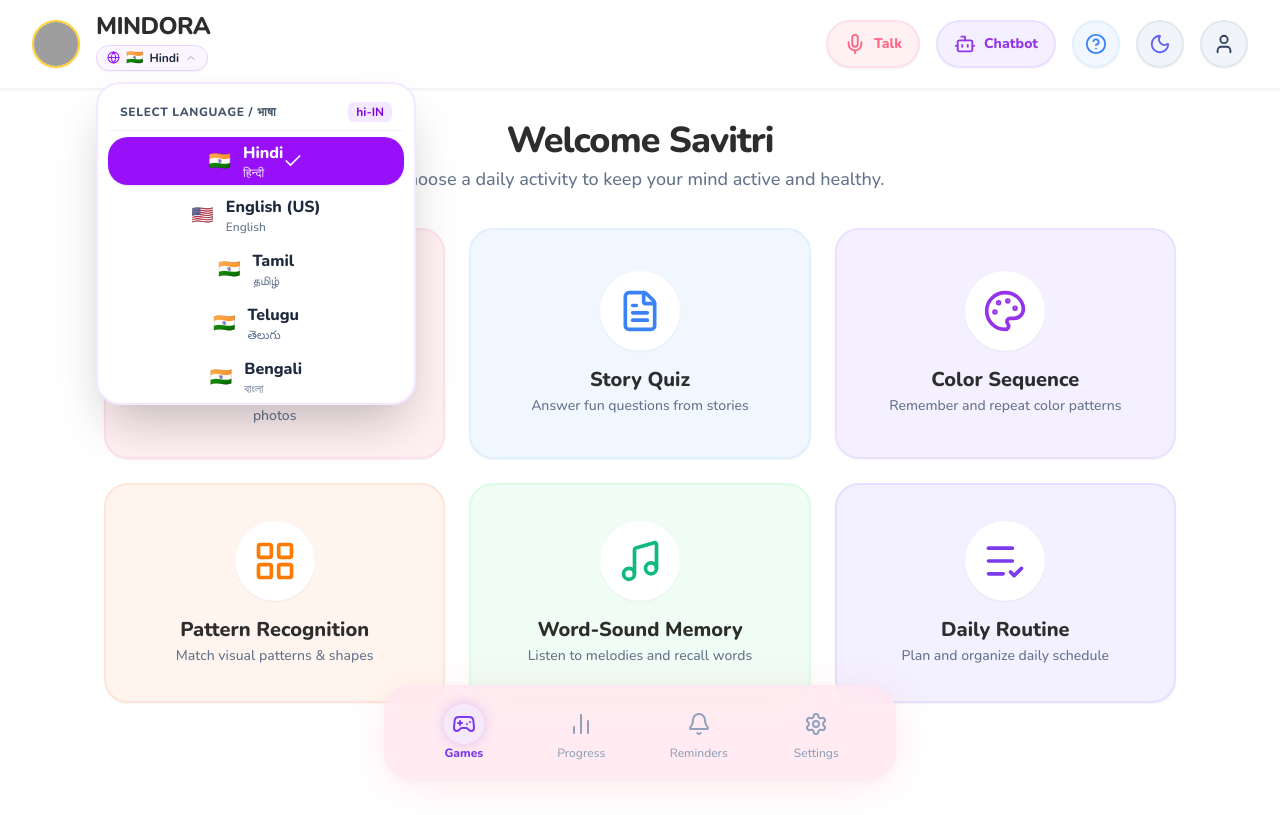
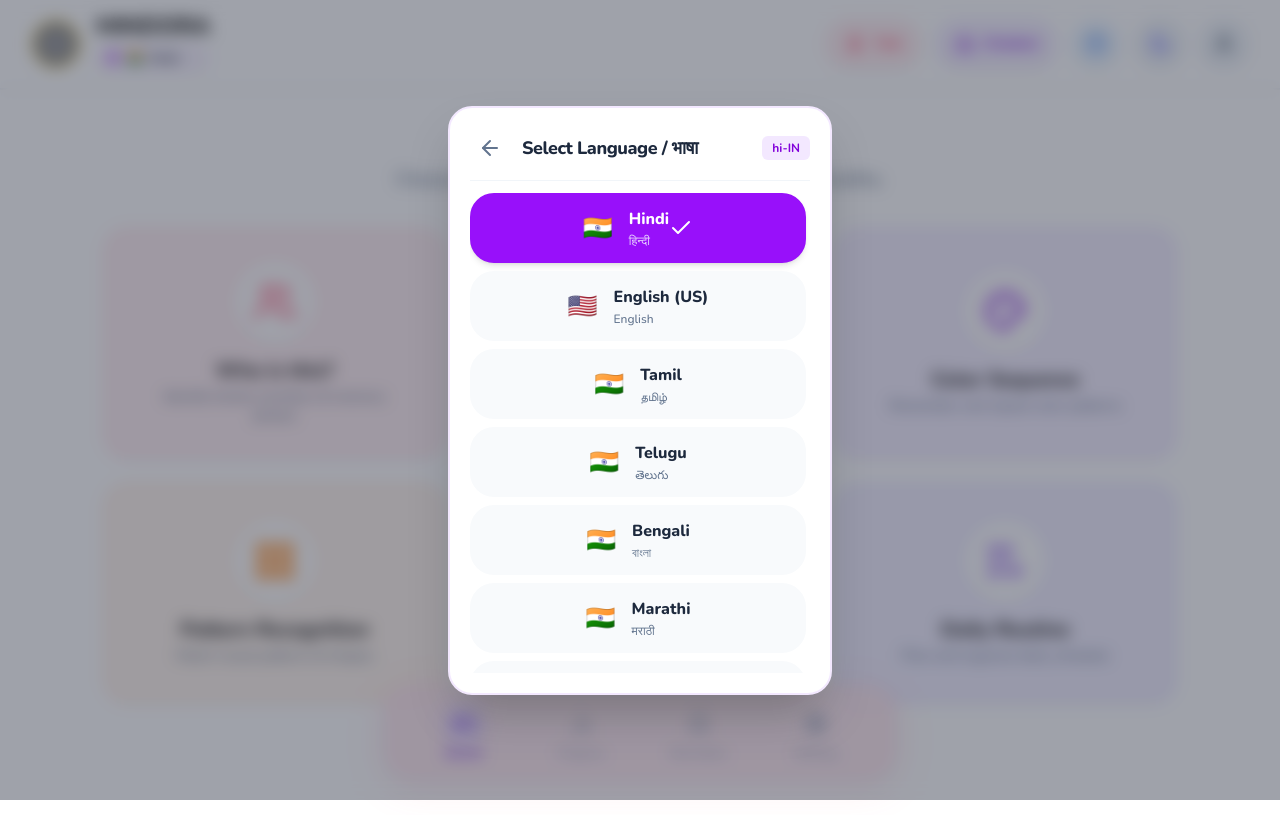
Before and after one commit to MINDORA-SIH/MINDORA, a React (Vite) app: page / in a window 1280 px wide. Both pictures are taken after a click on the button "Select Language". Built offline with nearby package versions, Linux system fonts and the light colour scheme; grey boxes are pictures that could not be loaded; the HTML template or start-up script is replaced by a standard one.

Commit message:
Popups in center of screen

```diff
--- a/src/Layout.tsx
+++ b/src/Layout.tsx
@@ -1,6 +1,6 @@
 import { Outlet, NavLink, useNavigate, useLocation } from "react-router";
 import logoUrl from "./assets/logo.png";
-import { User, HelpCircle, Globe, Gamepad2, BarChart2, Bell, Settings as SettingsIcon, PhoneCall, BookOpen, Mail, Mic, MicOff, X, Volume2, Bot, ChevronDown, Check, Moon, Sun } from "lucide-react";
+import { User, HelpCircle, Globe, Gamepad2, BarChart2, Bell, Settings as SettingsIcon, PhoneCall, BookOpen, Mail, Mic, MicOff, X, Volume2, Bot, ChevronDown, Check, Moon, Sun, ArrowLeft } from "lucide-react";
 import { useState, useRef, useEffect, useCallback } from "react";
 import { clsx } from "clsx";
 
@@ -56,28 +56,6 @@ export function Layout() {
     setIsHelpOpen(false);
     setVoiceFeedback(null);
   }, []);
-
-  // Global click-outside: close any open popup when clicking outside its container
-  useEffect(() => {
-    const handleClickOutside = (e: MouseEvent) => {
-      const target = e.target as Node;
-      if (isLangOpen && langRef.current && !langRef.current.contains(target)) {
-        setIsLangOpen(false);
-      }
-      if (isListening && micRef.current && !micRef.current.contains(target)) {
-        setIsListening(false);
-        setVoiceFeedback(null);
-      }
-      if (isChatOpen && chatRef.current && !chatRef.current.contains(target)) {
-        setIsChatOpen(false);
-      }
-      if (isHelpOpen && helpRef.current && !helpRef.current.contains(target)) {
-        setIsHelpOpen(false);
-      }
-    };
-    document.addEventListener("mousedown", handleClickOutside);
-    return () => document.removeEventListener("mousedown", handleClickOutside);
-  }, [isLangOpen, isListening, isChatOpen, isHelpOpen]);
 
   // Track navigation direction for slide animations
   const routeOrder = ["/", "/dashboard", "/reminders", "/settings", "/profile", "/chatbot", "/who-is-this"];
@@ -218,8 +196,7 @@ export function Layout() {
                 </span>
               </NavLink>
 
-              {/* Language Selector Dropdown Pill — below the title */}
-              <div className="relative" ref={langRef}>
+              <div className="relative">
                 <button
                   onClick={() => { if (!isLangOpen) closeAllPopups(); setIsLangOpen(!isLangOpen); }}
                   aria-label="Select Language"
@@ -232,51 +209,6 @@ export function Layout() {
                   <span className="sm:hidden font-extrabold text-slate-800 text-[10px]">{currentLang.code.split("-")[0].toUpperCase()}</span>
                   <ChevronDown size={12} className={clsx("text-slate-400 transition-transform duration-200", isLangOpen && "rotate-180")} />
                 </button>
-
-                {isLangOpen && (
-                  <div className="absolute left-0 top-full mt-2 w-72 sm:w-80 bg-white rounded-2xl shadow-2xl border-2 border-purple-100 p-2.5 z-50 animate-in fade-in zoom-in-95 duration-150">
-                    <div className="px-3 py-2 border-b border-slate-100 flex items-center justify-between">
-                      <span className="text-xs font-extrabold text-slate-600 uppercase tracking-wider">
-                        Select Language / भाषा
-                      </span>
-                      <span className="text-xs font-bold px-2 py-0.5 bg-purple-100 text-purple-700 rounded-md">
-                        {currentLang.code}
-                      </span>
-                    </div>
-
-                    <div className="flex flex-col gap-1.5 mt-1.5 max-h-64 overflow-y-auto">
-                      {LANGUAGES.map((lang) => (
-                        <button
-                          key={lang.code}
-                          onClick={() => {
-                            setCurrentLang(lang);
-                            setIsLangOpen(false);
-                            localStorage.setItem("mindora_lang", JSON.stringify(lang));
-                          }}
-                          className={clsx(
-                            "flex items-center justify-between px-3.5 py-2.5 rounded-xl text-sm font-bold transition-all text-left w-full cursor-pointer min-h-[48px]",
-                            currentLang.code === lang.code
-                              ? "bg-purple-600 text-white shadow-sm"
-                              : "hover:bg-purple-50 text-slate-800"
-                          )}
-                        >
-                          <div className="flex items-center gap-3">
-                            <span className="text-lg">{lang.flag}</span>
-                            <div>
-                              <div className="font-extrabold text-sm sm:text-base">{lang.name}</div>
-                              <div className={clsx("text-xs font-medium", currentLang.code === lang.code ? "text-purple-100" : "text-slate-500")}>
-                                {lang.nativeName}
-                              </div>
-                            </div>
-                          </div>
-                          {currentLang.code === lang.code && (
-                            <Check size={20} className="text-white" />
-                          )}
-                        </button>
-                      ))}
-                    </div>
-                  </div>
-                )}
               </div>
             </div>
           </div>
@@ -284,7 +216,6 @@ export function Layout() {
           {/* Right Side Header Action Icons */}
           <div className="flex items-center gap-2 sm:gap-3 md:gap-4">
             {/* 1. Mic Button */}
-            <div className="relative" ref={micRef}>
             <button
               onClick={() => {
                 if (!isListening) closeAllPopups();
@@ -304,43 +235,7 @@ export function Layout() {
               </span>
             </button>
 
-              {/* Voice Assistant Dropdown */}
-              {isListening && (
-                <div className="absolute right-0 top-full mt-2 w-80 bg-white rounded-2xl shadow-2xl border-2 border-pink-200 p-5 flex flex-col items-center gap-4 text-center z-50 animate-in fade-in zoom-in-95 duration-200">
-                  <div className="relative">
-                    <div className="w-14 h-14 rounded-full bg-pink-100 flex items-center justify-center animate-bounce shadow-inner">
-                      <Mic size={28} className="text-[#FF6584]" />
-                    </div>
-                    <div className="absolute -bottom-1 -right-1 bg-white p-1 rounded-full shadow border border-pink-200">
-                      <Volume2 size={12} className="text-[#FF6584] animate-pulse" />
-                    </div>
-                  </div>
-
-                  <div>
-                    <h3 className="font-extrabold text-lg text-slate-800">Voice Assistant</h3>
-                    <p className="text-slate-500 text-xs mt-1 font-medium">
-                      {voiceFeedback || "Listening... Speak a command"}
-                    </p>
-                  </div>
-
-                  {transcript && (
-                    <div className="w-full bg-slate-50 p-3 rounded-xl border border-slate-200 text-slate-800 font-bold text-xs italic">
-                      "{transcript}"
-                    </div>
-                  )}
-
-                  <button
-                    onClick={() => { setIsListening(false); setVoiceFeedback(null); }}
-                    className="w-full py-2.5 bg-slate-800 text-white font-bold rounded-xl hover:bg-slate-900 transition-colors text-sm shadow-xs cursor-pointer"
-                  >
-                    Stop Listening
-                  </button>
-                </div>
-              )}
-            </div>
-
             {/* 2. Chatbot Button */}
-            <div className="relative" ref={chatRef}>
             <button
               onClick={() => { if (!isChatOpen) closeAllPopups(); setIsChatOpen(!isChatOpen); }}
               title="Mindora AI Assistant"
@@ -350,40 +245,7 @@ export function Layout() {
               <span className="hidden md:inline font-extrabold">Chatbot</span>
             </button>
 
-              {isChatOpen && (
-                <div className="absolute right-0 top-full mt-2 w-80 bg-white rounded-2xl shadow-2xl border-2 border-purple-100 p-4 flex flex-col gap-3.5 z-50 animate-in fade-in duration-150">
-                  <div className="flex items-center justify-between border-b border-purple-100 pb-2.5">
-                    <div className="flex items-center gap-2.5">
-                      <div className="w-8 h-8 rounded-full bg-purple-600 text-white flex items-center justify-center">
-                        <Bot size={18} />
-                      </div>
-                      <span className="font-extrabold text-slate-800 text-base">Mindora AI Assistant</span>
-                    </div>
-                    <button
-                      onClick={() => setIsChatOpen(false)}
-                      className="text-slate-400 hover:text-slate-600 p-1.5 rounded-full hover:bg-slate-100 cursor-pointer"
-                    >
-                      <X size={18} />
-                    </button>
-                  </div>
-                  <p className="text-sm font-medium text-slate-600 leading-snug">
-                    Hi Savitri! Ask me anything about your activities, schedule, or brain health tips.
-                  </p>
-                  <button
-                    onClick={() => {
-                      setIsChatOpen(false);
-                      navigate("/chatbot");
-                    }}
-                    className="w-full py-3 bg-purple-600 hover:bg-purple-700 text-white font-bold rounded-xl transition-all shadow-sm text-center flex items-center justify-center gap-2 text-sm cursor-pointer min-h-[48px]"
-                  >
-                    <Bot size={18} /> Open Mindora AI Chatbot
-                  </button>
-                </div>
-              )}
-            </div>
-
             {/* 3. Help Button */}
-            <div className="relative" ref={helpRef}>
             <button
               onClick={() => { if (!isHelpOpen) closeAllPopups(); setIsHelpOpen(!isHelpOpen); }}
               title="Help & Support"
@@ -391,21 +253,6 @@ export function Layout() {
             >
               <HelpCircle size={22} />
             </button>
-
-              {isHelpOpen && (
-                <div className="absolute right-0 top-full mt-2 w-64 bg-white rounded-2xl shadow-2xl border-2 border-blue-100 p-2.5 flex flex-col gap-2 z-50">
-                  <button className="flex items-center gap-3 p-3.5 rounded-xl bg-pink-50 hover:bg-pink-100 font-extrabold text-sm text-slate-800 transition-colors w-full text-left cursor-pointer min-h-[48px]">
-                    <PhoneCall size={22} className="text-pink-500 flex-shrink-0" /> Call Caretaker
-                  </button>
-                  <button className="flex items-center gap-3 p-3.5 rounded-xl bg-blue-50 hover:bg-blue-100 font-extrabold text-sm text-slate-800 transition-colors w-full text-left cursor-pointer min-h-[48px]">
-                    <BookOpen size={22} className="text-blue-500 flex-shrink-0" /> Tutorial
-                  </button>
-                  <button className="flex items-center gap-3 p-3.5 rounded-xl bg-purple-50 hover:bg-purple-100 font-extrabold text-sm text-slate-800 transition-colors w-full text-left cursor-pointer min-h-[48px]">
-                    <Mail size={22} className="text-purple-500 flex-shrink-0" /> Contact Support
-                  </button>
-                </div>
-              )}
-            </div>
 
             {/* 4. Dark Mode Toggle */}
             {isWide && (
@@ -461,6 +308,220 @@ export function Layout() {
             </div>
           </div>
         </nav>
+
+        {/* Global Root-Level Popups */}
+
+        {/* 1. Language Popup */}
+        {isLangOpen && (
+          <div
+            className="fixed inset-0 z-[100] flex items-center justify-center p-4 bg-slate-900/40 backdrop-blur-sm transition-all"
+            onClick={() => setIsLangOpen(false)}
+          >
+            <div
+              className="w-full max-w-sm bg-white rounded-3xl shadow-2xl border-2 border-purple-100 p-4 sm:p-5 animate-in fade-in zoom-in-95 duration-200"
+              onClick={e => e.stopPropagation()}
+            >
+              <div className="flex items-center gap-3 border-b border-slate-100 pb-3 mb-3">
+                <button
+                  onClick={() => setIsLangOpen(false)}
+                  className="p-2 rounded-full hover:bg-slate-100 text-slate-500 transition-colors cursor-pointer"
+                >
+                  <ArrowLeft size={24} />
+                </button>
+                <div className="flex-1 flex items-center justify-between">
+                  <h3 className="text-lg font-extrabold text-slate-800 tracking-tight">
+                    Select Language / भाषा
+                  </h3>
+                  <span className="text-xs font-bold px-2.5 py-1 bg-purple-100 text-purple-700 rounded-md">
+                    {currentLang.code}
+                  </span>
+                </div>
+              </div>
+
+              <div className="flex flex-col gap-2 max-h-[60vh] overflow-y-auto pr-1 custom-scrollbar">
+                {LANGUAGES.map((lang) => (
+                  <button
+                    key={lang.code}
+                    onClick={() => {
+                      setCurrentLang(lang);
+                      setIsLangOpen(false);
+                      localStorage.setItem("mindora_lang", JSON.stringify(lang));
+                    }}
+                    className={clsx(
+                      "flex items-center justify-between px-4 py-3 rounded-2xl text-sm font-bold transition-all text-left w-full cursor-pointer border-2",
+                      currentLang.code === lang.code
+                        ? "bg-purple-600 border-purple-600 text-white shadow-md"
+                        : "bg-slate-50 border-transparent hover:bg-purple-50 hover:border-purple-200 text-slate-800"
+                    )}
+                  >
+                    <div className="flex items-center gap-4">
+                      <span className="text-2xl">{lang.flag}</span>
+                      <div>
+                        <div className="font-extrabold text-base">{lang.name}</div>
+                        <div className={clsx("text-xs font-medium mt-0.5", currentLang.code === lang.code ? "text-purple-200" : "text-slate-500")}>
+                          {lang.nativeName}
+                        </div>
+                      </div>
+                    </div>
+                    {currentLang.code === lang.code && (
+                      <Check size={24} className="text-white" />
+                    )}
+                  </button>
+                ))}
+              </div>
+            </div>
+          </div>
+        )}
+
+        {/* 2. Voice Assistant Popup */}
+        {isListening && (
+          <div
+            className="fixed inset-0 z-[100] flex items-center justify-center p-4 bg-slate-900/40 backdrop-blur-sm transition-all"
+            onClick={() => { setIsListening(false); setVoiceFeedback(null); }}
+          >
+            <div
+              className="w-full max-w-sm bg-white rounded-3xl shadow-2xl border-2 border-pink-200 p-6 flex flex-col items-center gap-5 text-center animate-in fade-in zoom-in-95 duration-200"
+              onClick={e => e.stopPropagation()}
+            >
+              <div className="w-full flex justify-start -mb-2">
+                <button
+                  onClick={() => { setIsListening(false); setVoiceFeedback(null); }}
+                  className="p-2 -ml-2 rounded-full hover:bg-slate-100 text-slate-500 transition-colors cursor-pointer"
+                >
+                  <ArrowLeft size={24} />
+                </button>
+              </div>
+
+              <div className="relative mt-2">
+                <div className="w-20 h-20 rounded-full bg-pink-100 flex items-center justify-center animate-bounce shadow-inner border-4 border-white">
+                  <Mic size={36} className="text-[#FF6584]" />
+                </div>
+                <div className="absolute -bottom-2 -right-2 bg-white p-2 rounded-full shadow border-2 border-pink-200">
+                  <Volume2 size={16} className="text-[#FF6584] animate-pulse" />
+                </div>
+              </div>
+
+              <div>
+                <h3 className="font-extrabold text-2xl text-slate-800">Voice Assistant</h3>
+                <p className="text-slate-500 text-sm mt-1.5 font-medium">
+                  {voiceFeedback || "Listening... Speak a command"}
+                </p>
+              </div>
+
+              {transcript && (
+                <div className="w-full bg-slate-50 p-4 rounded-2xl border-2 border-slate-100 text-slate-800 font-bold text-sm italic">
+                  "{transcript}"
+                </div>
+              )}
+
+              <button
+                onClick={() => { setIsListening(false); setVoiceFeedback(null); }}
+                className="w-full py-3.5 bg-slate-800 text-white font-extrabold text-base rounded-2xl hover:bg-slate-900 transition-colors shadow-md cursor-pointer mt-2"
+              >
+                Stop Listening
+              </button>
+            </div>
+          </div>
+        )}
+
+        {/* 3. Chatbot Popup */}
+        {isChatOpen && (
+          <div
+            className="fixed inset-0 z-[100] flex items-center justify-center p-4 bg-slate-900/40 backdrop-blur-sm transition-all"
+            onClick={() => setIsChatOpen(false)}
+          >
+            <div
+              className="w-full max-w-sm bg-white rounded-3xl shadow-2xl border-2 border-purple-200 p-6 flex flex-col gap-5 animate-in fade-in zoom-in-95 duration-200"
+              onClick={e => e.stopPropagation()}
+            >
+              <div className="flex items-center justify-between border-b border-purple-100 pb-4">
+                <div className="flex items-center gap-3">
+                  <button
+                    onClick={() => setIsChatOpen(false)}
+                    className="p-2 -ml-2 rounded-full hover:bg-slate-100 text-slate-500 transition-colors cursor-pointer"
+                  >
+                    <ArrowLeft size={24} />
+                  </button>
+                  <div className="w-10 h-10 rounded-full bg-purple-600 text-white flex items-center justify-center shadow-sm">
+                    <Bot size={22} />
+                  </div>
+                  <span className="font-extrabold text-slate-800 text-lg">Mindora AI</span>
+                </div>
+                <button
+                  onClick={() => setIsChatOpen(false)}
+                  className="text-slate-400 hover:text-slate-600 p-2 rounded-full hover:bg-slate-100 cursor-pointer hidden"
+                >
+                  <X size={20} />
+                </button>
+              </div>
+
+              <div className="bg-purple-50 p-4 rounded-2xl border border-purple-100 relative">
+                <div className="absolute -top-2 left-6 w-4 h-4 bg-purple-50 border-t border-l border-purple-100 rotate-45"></div>
+                <p className="text-base font-bold text-purple-900 leading-snug relative z-10">
+                  Hi Savitri! Ask me anything about your activities, schedule, or brain health tips.
+                </p>
+              </div>
+
+              <button
+                onClick={() => {
+                  setIsChatOpen(false);
+                  navigate("/chatbot");
+                }}
+                className="w-full py-4 bg-purple-600 hover:bg-purple-700 text-white font-extrabold rounded-2xl transition-all shadow-md text-center flex items-center justify-center gap-2 text-base cursor-pointer mt-2"
+              >
+                <Bot size={22} /> Open Chat
+              </button>
+            </div>
+          </div>
+        )}
+
+        {/* 4. Help Popup */}
+        {isHelpOpen && (
+          <div
+            className="fixed inset-0 z-[100] flex items-center justify-center p-4 bg-slate-900/40 backdrop-blur-sm transition-all"
+            onClick={() => setIsHelpOpen(false)}
+          >
+            <div
+              className="w-full max-w-sm bg-white rounded-3xl shadow-2xl border-2 border-blue-200 p-5 flex flex-col animate-in fade-in zoom-in-95 duration-200"
+              onClick={e => e.stopPropagation()}
+            >
+              <div className="flex items-center gap-3 border-b border-slate-100 pb-3 mb-4">
+                <button
+                  onClick={() => setIsHelpOpen(false)}
+                  className="p-2 -ml-2 rounded-full hover:bg-slate-100 text-slate-500 transition-colors cursor-pointer"
+                >
+                  <ArrowLeft size={24} />
+                </button>
+                <h3 className="text-lg font-extrabold text-slate-800 tracking-tight flex items-center gap-2">
+                  <HelpCircle size={22} className="text-blue-500" /> Help & Support
+                </h3>
+              </div>
+
+              <div className="flex flex-col gap-3">
+                <button className="flex items-center gap-4 p-4 rounded-2xl bg-pink-50 hover:bg-pink-100 font-extrabold text-base text-slate-800 transition-all w-full text-left cursor-pointer border border-transparent hover:border-pink-200">
+                  <div className="w-12 h-12 rounded-full bg-pink-100 flex items-center justify-center shrink-0">
+                    <PhoneCall size={24} className="text-pink-600" />
+                  </div>
+                  <span>Call Caretaker</span>
+                </button>
+
+                <button className="flex items-center gap-4 p-4 rounded-2xl bg-blue-50 hover:bg-blue-100 font-extrabold text-base text-slate-800 transition-all w-full text-left cursor-pointer border border-transparent hover:border-blue-200">
+                  <div className="w-12 h-12 rounded-full bg-blue-100 flex items-center justify-center shrink-0">
+                    <BookOpen size={24} className="text-blue-600" />
+                  </div>
+                  <span>App Tutorial</span>
+                </button>
+
+                <button className="flex items-center gap-4 p-4 rounded-2xl bg-purple-50 hover:bg-purple-100 font-extrabold text-base text-slate-800 transition-all w-full text-left cursor-pointer border border-transparent hover:border-purple-200">
+                  <div className="w-12 h-12 rounded-full bg-purple-100 flex items-center justify-center shrink-0">
+                    <Mail size={24} className="text-purple-600" />
+                  </div>
+                  <span>Contact Support</span>
+                </button>
+              </div>
+            </div>
+          </div>
+        )}
       </div>
   );
 }
```
Lines whose indentation alone changed are shown as unchanged.
